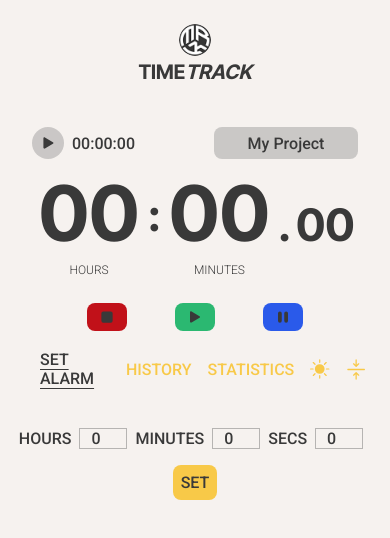
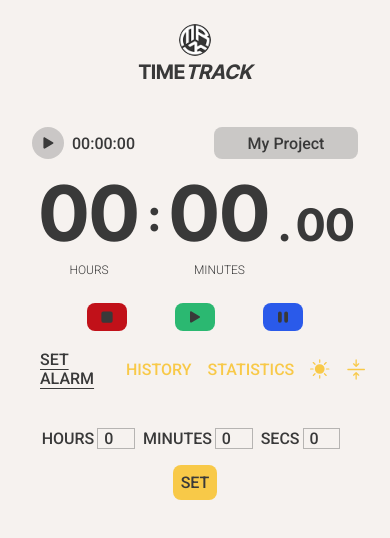
Before and after one commit to REstolDev/time-track-ng-app, an Angular app: page /setAlarm in a window 390 px wide. Shown: the top 538 px of the page. Built offline with nearby package versions, Linux system fonts and the light colour scheme.

Commit message:
fullScr responsive & overflow set alarm fixed

```diff
--- a/src/app/components/alarm-set/alarm-set.component.scss
+++ b/src/app/components/alarm-set/alarm-set.component.scss
@@ -15,8 +15,8 @@
     }
     &__input {
       text-align: center;
-      width: 3rem;
-      margin: 0 0.5rem;
+      width: 2.35rem;
+      margin: 0 0.5rem 0 0.2rem;
       border: solid 0.5px var(--greyHover);
     }
     &__h2 {
--- a/src/app/components/statistics/statistics.component.html
+++ b/src/app/components/statistics/statistics.component.html
@@ -9,11 +9,11 @@
     </div>
     <div>
       <div class="statistics__div" id="lastWeek">
-        <div class="statistics__span">TODAY<br>{{totalTimeLastWeek}}</div>
+        <div class="statistics__span">LAST WEEK<br>{{totalTimeLastWeek}}</div>
       </div>
 
       <div class="statistics__div" id="thisMonth">
-        <div class="statistics__span">TODAY<br>{{totalTimeThisMonth}}</div>
+        <div class="statistics__span">THIS MONTH<br>{{totalTimeThisMonth}}</div>
       </div>
     </div>
 </section>
```
Also changed, not shown: src/app/app.component.scss (+2 -1 lines).
